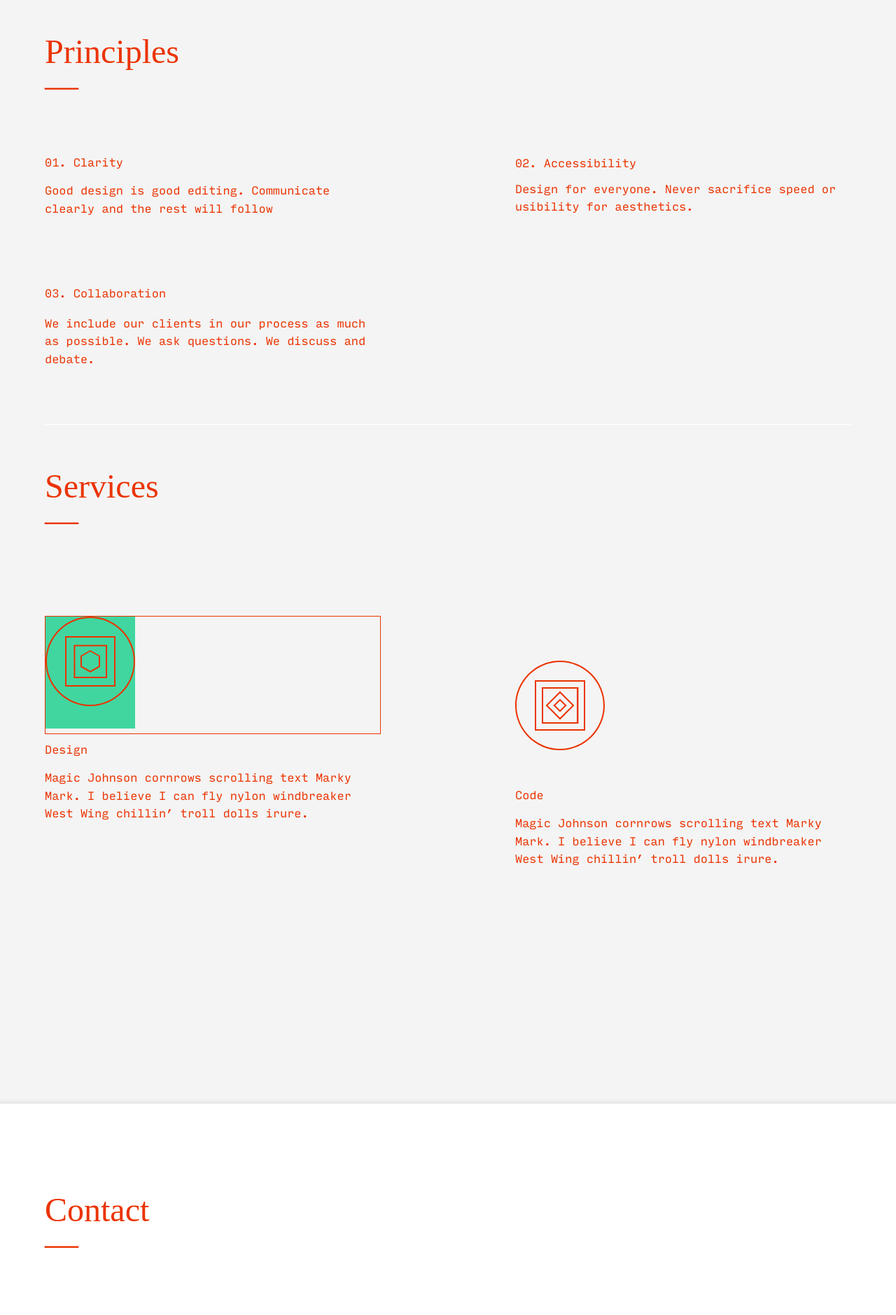
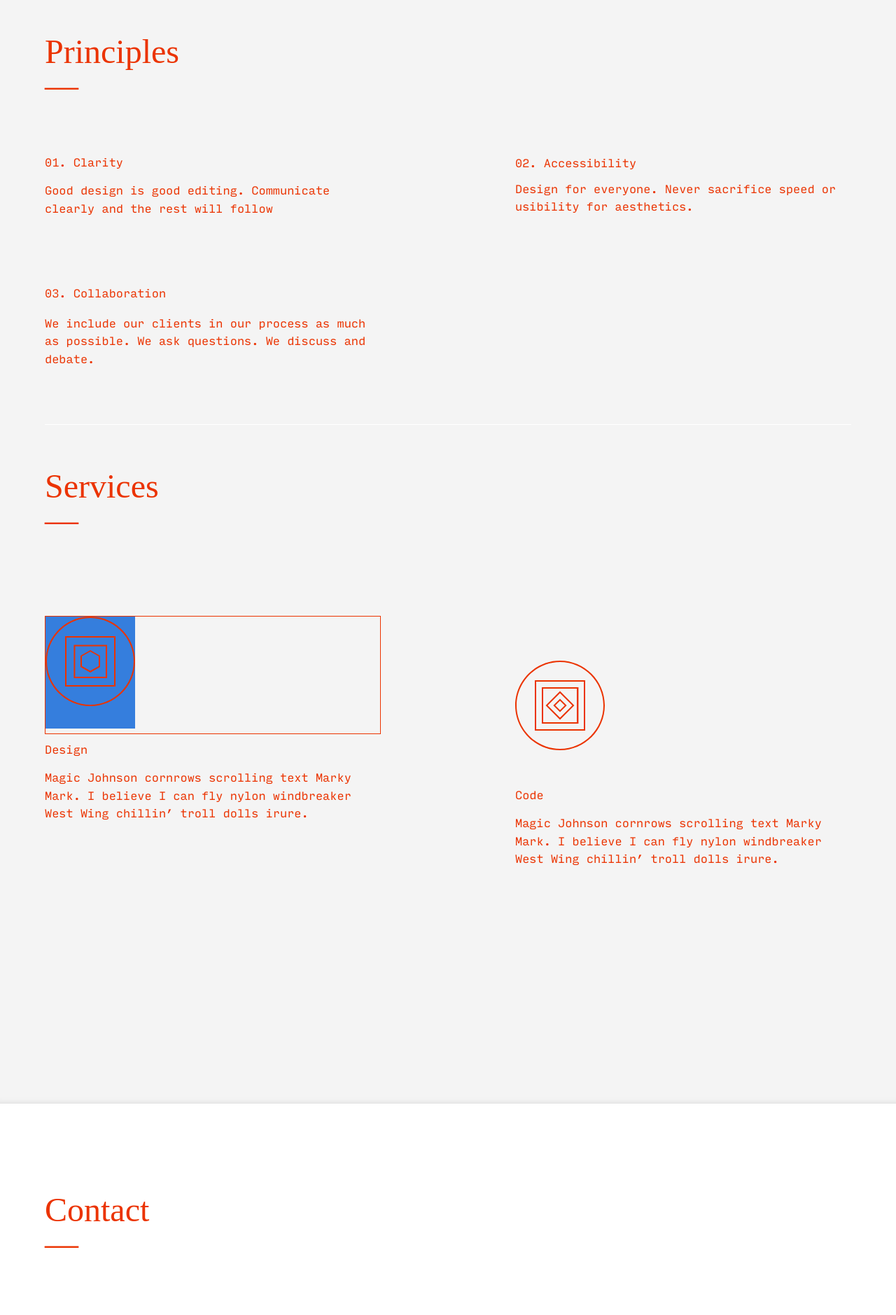
Before and after one commit to wearepatterns/wearepatterns.github.io, a Jekyll site: the page built from index.markdown, in a window 1280 px wide. Shown: the part 622-2501 px from the top of the page at 70% size. Built offline with Jekyll 4.4.1, drawn with Linux system fonts in a browser that asks for light colours.

Commit message:
Update new.html

```diff
--- a/_layouts/new.html
+++ b/_layouts/new.html
@@ -82,7 +82,7 @@
             <div class="flex-ns flex-wrap-ns justify-between-ns input-mono fw3" style="max-width:80rem;">
             	<div class="mb5 measure-ns">
             	    <div class="w-100 ba">
-            	        <img class="w3 w4-l tc bg-green" src="/design2.svg">
+            	        <img class="w3 w4-l center bg-blue" src="/design2.svg">
             	    </div>
                     <h2 class="f5 fw3 normal lh-title">Design</h2>
 		    <p>Magic Johnson cornrows scrolling text Marky Mark. I believe I can fly nylon windbreaker West Wing chillin’ troll dolls irure.</p>
```
